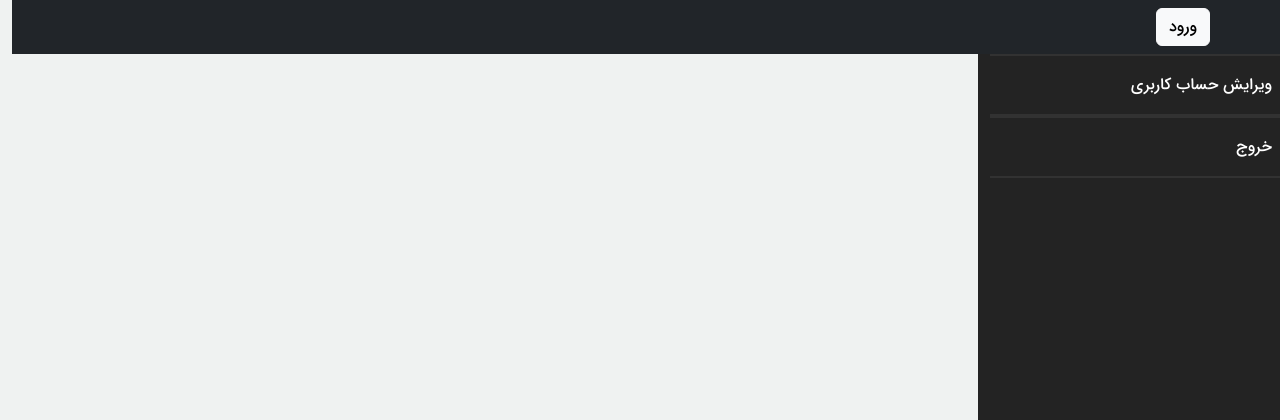
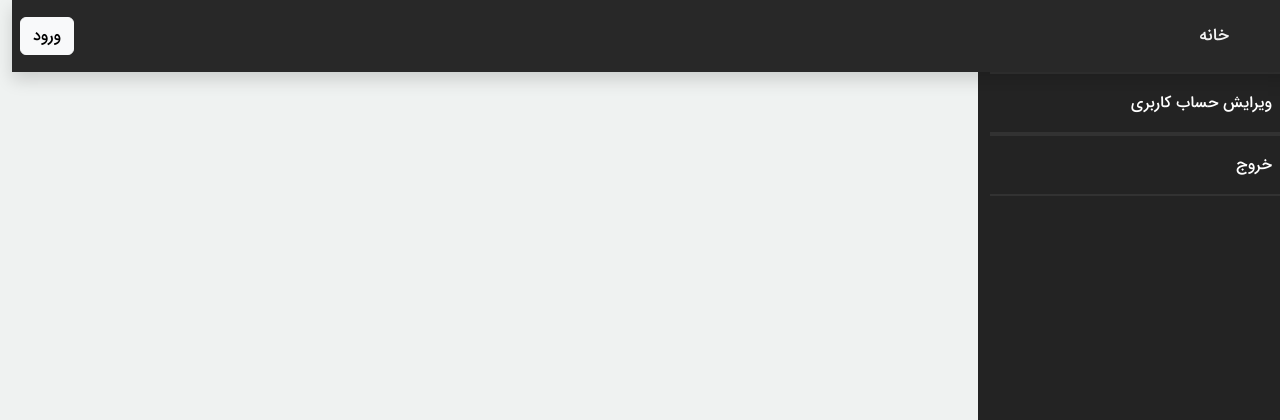
Before and after one commit to amirhossein-mlkz/boardgame-website, a Django app: page /dashboard/ in a window 1280 px wide. Shown: the top 420 px of the page. Run offline with Django 4.2, Linux system fonts and the light colour scheme; some libraries are stand-ins or nearby versions.

Commit message:
header modify

```diff
--- a/globalstatic/css/main.css
+++ b/globalstatic/css/main.css
@@ -15,18 +15,57 @@
   font-weight: bold;
 }
 
-body {
-  overflow-x: hidden;
-  position: relative;
-
-}
 
 body {
   font-family: "iransans", sans-serif;
+
+  overflow-x: hidden;
+  position: relative;
 
   font-weight: 400;
   line-height: 28px;
   color: #6a6a6a;
   font-size: 14px;
   direction: rtl;
-  background-color: #eff2f1; }
+  background-color: #eff2f1;
+}
+
+
+
+.custom-header{
+  background-color: rgb(40, 40, 40);
+
+}
+
+.right-header{
+  flex-grow: 2;
+}
+
+.left-header{
+  flex-grow: 1;
+
+
+}
+
+
+  .topnav a {
+    float: left;
+    display: block;
+    color: #f2f2f2;
+    text-align: center;
+    padding: 14px 16px;
+    text-decoration: none;
+    font-size: 17px;
+  }
+
+  /* Change the color of links on hover */
+  .topnav a:hover {
+    color: #f2f2f2;
+    border-bottom: 5px solid rgb(160, 90, 158);
+  }
+
+  /* Add an active class to highlight the current page */
+  /* .topnav a.active {
+    background-color: #04AA6D;
+    color: white;
+  } */
--- a/templates/header.html
+++ b/templates/header.html
@@ -1,17 +1,26 @@
 <!-- Start Header/Navigation -->
 {% load static %}
-<nav class="custom-navbar navbar navbar navbar-expand-md navbar-dark bg-dark" arial-label="Furni navigation bar">
+<nav class="custom-header navbar navbar-marketing navbar-expand-lg shadow navbar-light  p-2" arial-label="Furni navigation bar">
 
+    {% comment %} <div class="container"> {% endcomment %}
     <div class="container">
+        <div class="topnav" id="myTopnav">
+            <a href={% url "home" %} class="active">خانه</a>
 
+        </div>
+    </div>
+
+
+    <div class="navbar-brand text-black">
         {% if user.is_authenticated %}
             <a href = {% url "login" %} class="btn btn-light"> {{user.firstname}}</a>
         {% else %}
             <a href = {% url "login" %} class="btn btn-light"> ورود</a>
         {% endif %}
+    </div>
 
 
-    </div>
+    {% comment %} </div> {% endcomment %}
 
 </nav>
 <!-- End Header/Navigation -->
```
Also changed, not shown: db.sqlite3.
